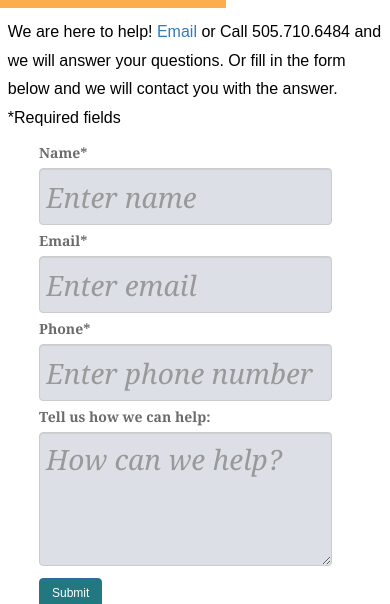
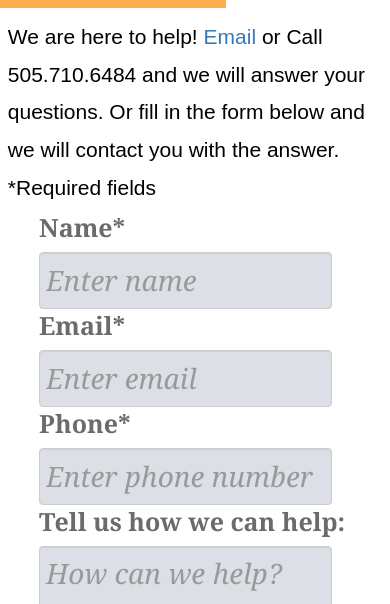
Before and after one commit to sleahy115/Smart2, a plain HTML site: page contact.html in a window 390 px wide. Shown: the part 496-1100 px from the top of the page. Drawn offline with nearby package versions, Linux system fonts and the light colour scheme.

Commit message:
apply header to all pages and make contact form bigger

```diff
--- a/css/styles.css
+++ b/css/styles.css
@@ -637,10 +637,6 @@
 }
 
 .slideshow {
-}
-
-
-.slideshow {
   align-items: center;
   display: flex;
   margin-left: 25%;
@@ -742,6 +738,10 @@ ul {
 		padding-left: 8%;
 	}
 
+	.btn-primary {
+		font-size: 21px;
+	}
+
 	.business-img {
 		top: 90px;
 		left: 15px;
@@ -759,6 +759,10 @@ ul {
 
 	.contact-form input, .contact-form textarea {
 		width: 94%;
+	}
+
+	.contact-text {
+		font-size: 21px;
 	}
 
 	.form-control {
@@ -849,8 +853,9 @@ ul {
 		top: 75%;
 	}
 
-	.label {
+	label {
 		font-size: 25px;
+		padding-bottom: 10px;
 	}
 
 	.links {
```
